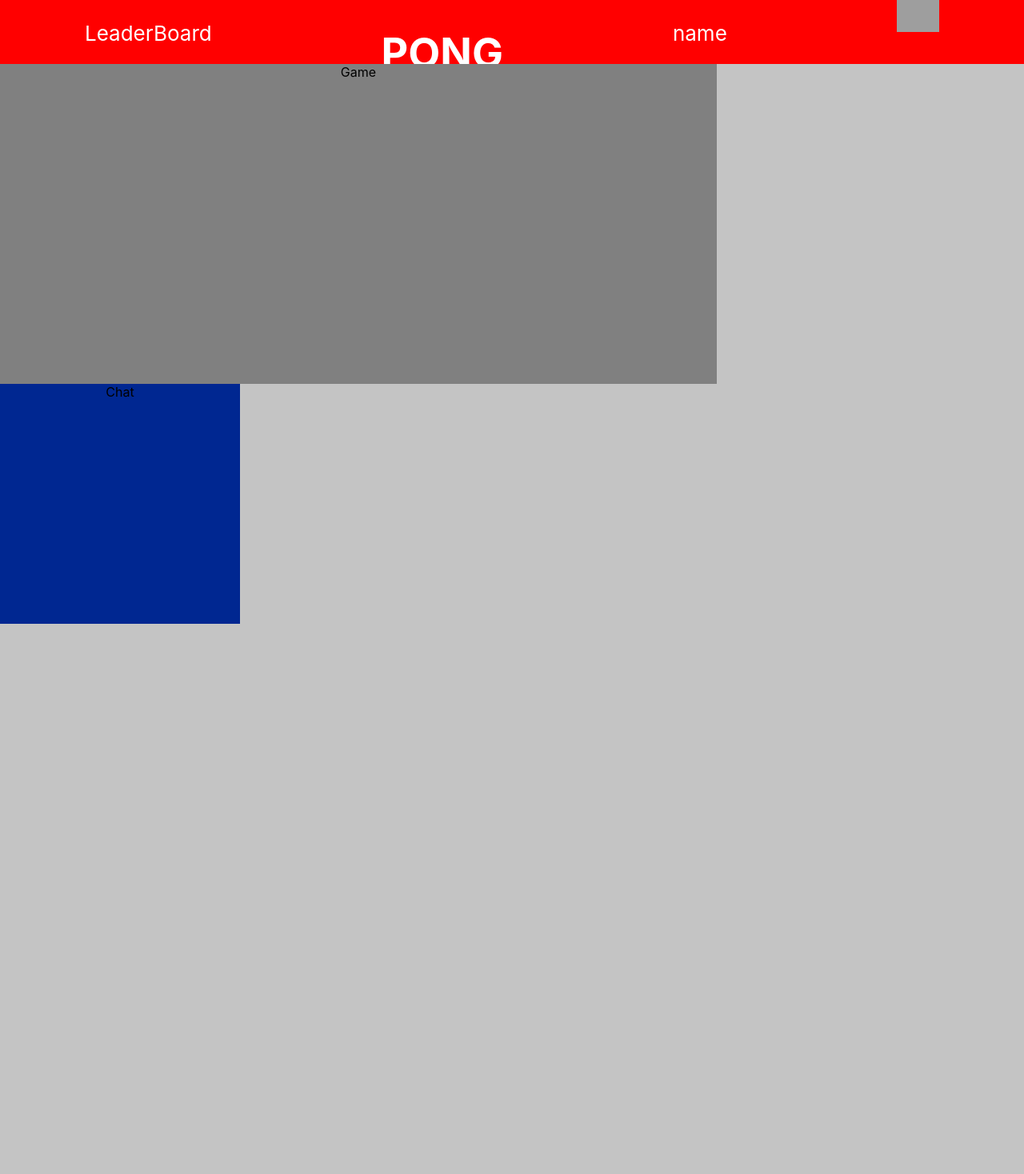
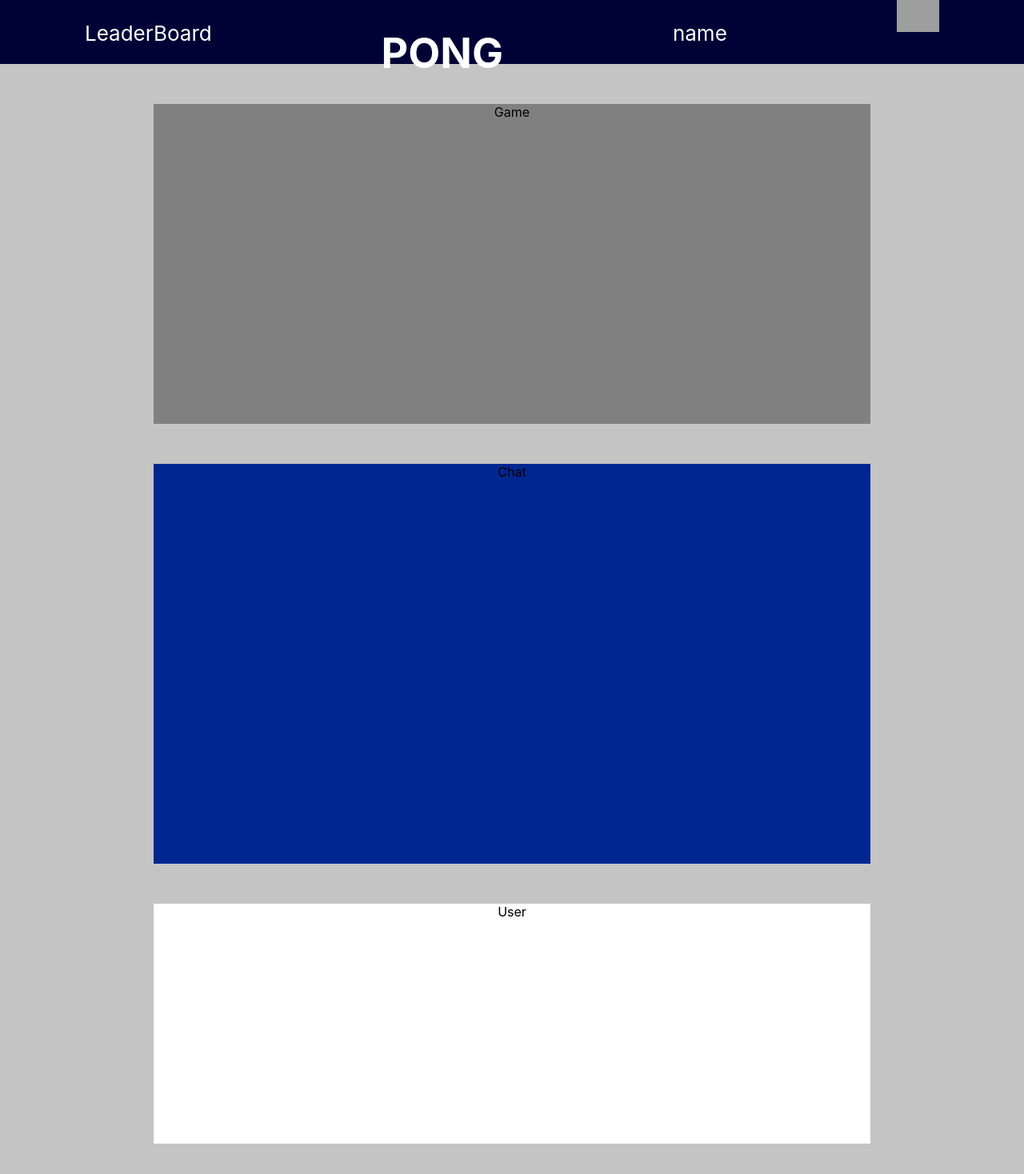
Before and after one commit to 2LeoCode/ft_transcendance, a React (Create React App) app in the folder site/front/: page / in a window 1280 px wide. Shown: the top 1468 px of the page at 80% size. Before the commit the page ends 800 px from the top, so only its background shows below. Built offline with nearby package versions, Linux system fonts and the light colour scheme; grey boxes are pictures that could not be loaded.

Commit message:
update css

```diff
--- a/site/front/src/components/App.tsx
+++ b/site/front/src/components/App.tsx
@@ -2,6 +2,7 @@ import React from 'react';
 import Header from './Header';
 import Pong from './Pong';
 import Chat from './Chat';
+import User from './User';
 import '../styles/App.css';
 
 function App() {
@@ -12,6 +13,7 @@ function App() {
       </header>
       <Pong />
       <Chat />
+      <User />
     </div>
   );
 }
--- /dev/null
+++ b/site/front/src/components/User.tsx
@@ -0,0 +1,9 @@
+import React from 'react';
+import '../styles/User.css';
+
+function User()
+{
+	return (<div className='User'>User</div>);
+}
+
+export default User;
--- a/site/front/src/styles/App.css
+++ b/site/front/src/styles/App.css
@@ -1,6 +1,9 @@
 .App {
   text-align: center;
-  display: grid;
+  /* display: flex;
+  flex-direction: column;
+  justify-content: center; */
+  margin: auto;
 }
 
 .App-header {
--- a/site/front/src/styles/Chat.css
+++ b/site/front/src/styles/Chat.css
@@ -1,5 +1,7 @@
 .Chat {
-	width: 300px;
-	height: 300px;
+	width: 70vw;
+	height: 500px;
 	background-color: rgb(0, 39, 145);
+	margin: auto;
+	margin-bottom: 50px;
 }
--- a/site/front/src/styles/Header.css
+++ b/site/front/src/styles/Header.css
@@ -1,7 +1,7 @@
 .Header {
 	width: 100vw;
 	height: 10vh;
-	background-color: red;
+	background-color: rgb(0, 1, 53);
 	display: flex;
 	justify-content: space-around;
 }
--- a/site/front/src/styles/Pong.css
+++ b/site/front/src/styles/Pong.css
@@ -3,4 +3,7 @@
 	height: 50vh;
 	background-color: grey;
 	justify-content: center;
+	margin: auto;
+	margin-top: 50px;
+	margin-bottom: 50px;
 }
--- /dev/null
+++ b/site/front/src/styles/User.css
@@ -0,0 +1,7 @@
+.User {
+	width: 70vw;
+	height: 300px;
+	background-color: white;
+	margin: auto;
+	margin-bottom: 50px;
+}
```
